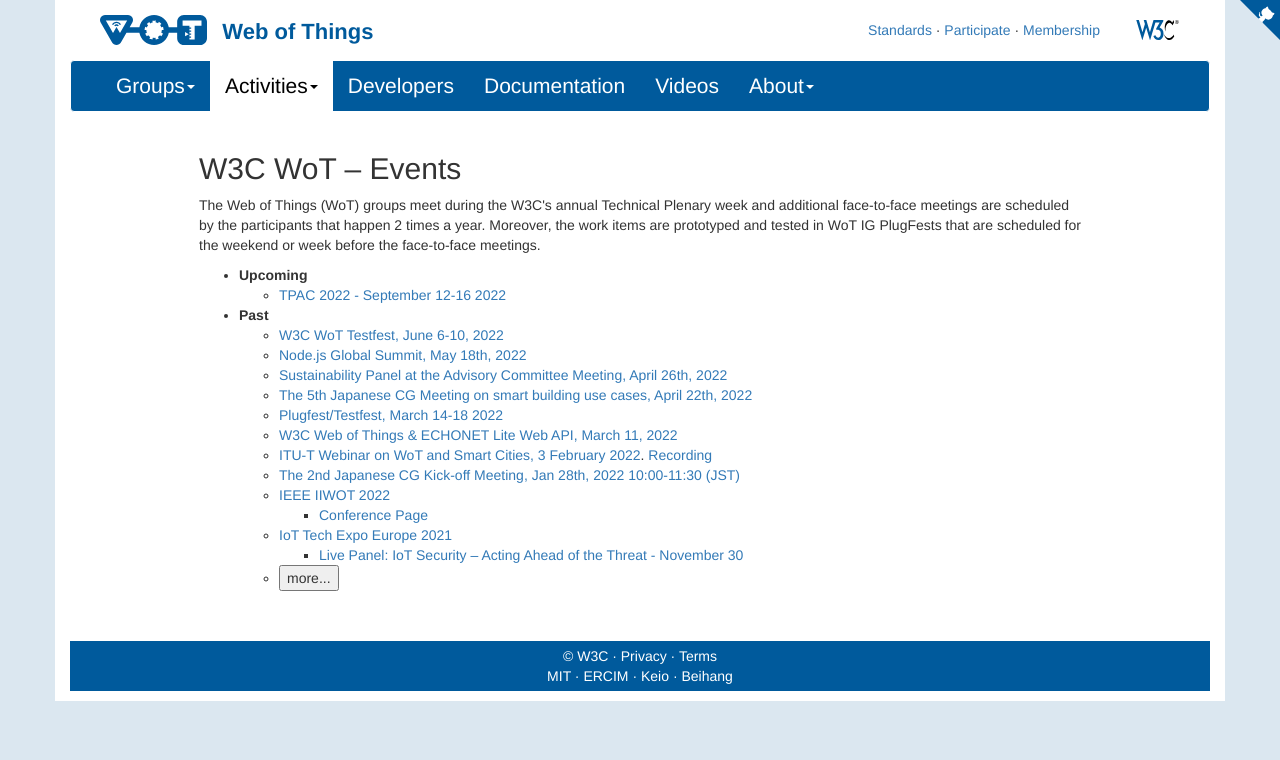
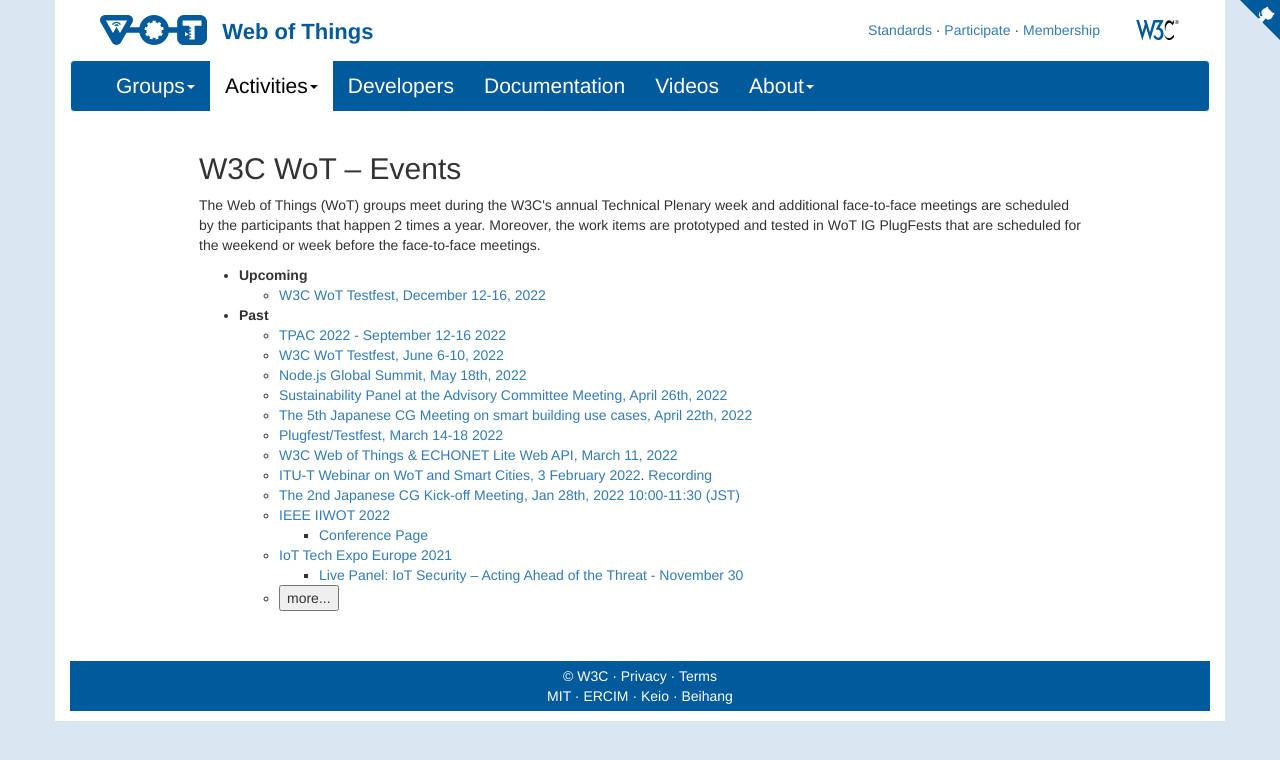
Before and after one commit to w3c/wot-marketing, a Jekyll site: the page built from docs/activities/events/index.html, in a window 1280 px wide. Shown: the top 760 px of the page. Built offline with Jekyll 4.4.1, drawn with Linux system fonts in a browser that asks for light colours; nearby versions of some CDN libraries; comment, search, counter and statistics services are not loaded.

Commit message:
update events page

```diff
--- a/docs/activities/events/index.html
+++ b/docs/activities/events/index.html
@@ -28,12 +28,13 @@
 		<li>
 			<strong>Upcoming</strong>
 			<ul>
-			        <li><a target="_blank" href="https://www.w3.org/2022/09/TPAC/Overview.html">TPAC 2022 - September 12-16 2022</a></li>
+				<li><a target="_blank" href="https://github.com/w3c/wot-testing/tree/main/events/2022.12.Online">W3C WoT Testfest, December 12-16, 2022</a></li>
 			</ul>
 		</li>
 		<li>
 			<strong>Past</strong>
 			<ul>
+				<li><a target="_blank" href="https://www.w3.org/2022/09/TPAC/Overview.html">TPAC 2022 - September 12-16 2022</a></li>
 				<li><a target="_blank" href="https://github.com/w3c/wot-testing/tree/main/events/2022.06.Online">W3C WoT Testfest, June 6-10, 2022</a></li>
 				<li><a target="_blank" href="https://events.geekle.us/nodejs/">Node.js Global Summit, May 18th, 2022</a></li>
 				<li><a target="_blank" href="https://www.w3.org/2022/04/AC/ac-agenda.html#tuesday">Sustainability Panel at the Advisory Committee Meeting, April 26th, 2022</a></li>
```
